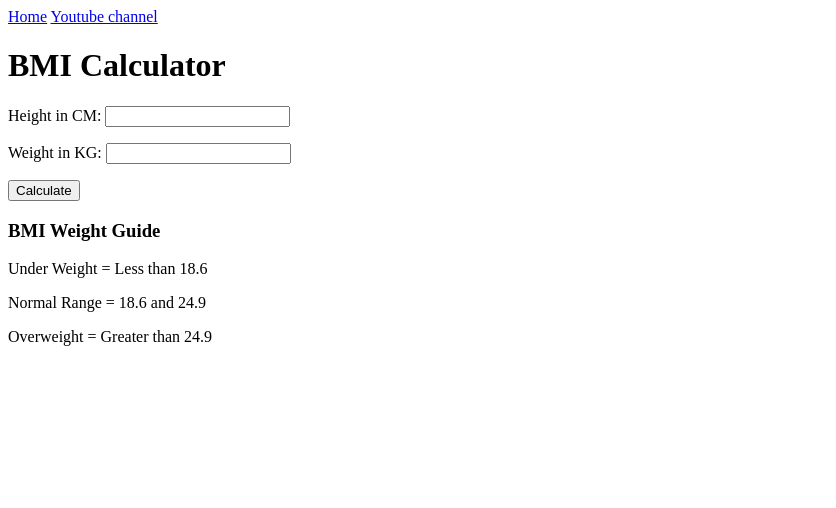
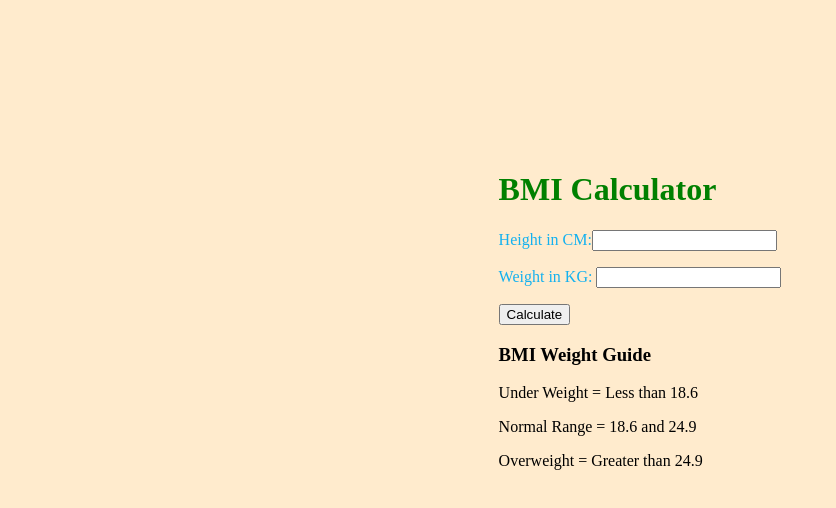
Before and after one commit to Deepakkr2003/PROJECT, a plain HTML site: page BMI/index.html in a window 1280 px wide. Shown: the whole page, without its empty margins (0-836 px from the left). Drawn offline with Linux system fonts and the light colour scheme.

Commit message:
first commit

```diff
--- a/BMI/index.html
+++ b/BMI/index.html
@@ -7,17 +7,15 @@
     <link rel="stylesheet" href="../bmi.css"/>
     <title>BMI Calculator</title>
 </head>
-<body>
-    <nav>
-        <a href="/" aria-current="page">Home</a>
-        <a target="_blank" href="https://www.youtube.com/@chaiaurcode">Youtube channel</a>
-    </nav>
+<body style="background-color: blanchedalmond;">
+
+    <div style="display: flex; justify-content: center; align-items: center; margin-top: 150px;">
         <div class="container">
-        <h1>BMI Calculator</h1>
+            <h1 style="color:green;">BMI Calculator</h1>
             <form>
-            <p><label>Height in CM: </label><input type="text"
-            id="height"/></p>
-            <p><label>Weight in KG: </label><input type="text"
+                <p><label style="color: rgb(20, 177, 239);">Height in CM:</label><input type="text" id="height"/></p>
+
+                <p><label style="color: rgb(20, 177, 239);">Weight in KG: </label><input type="text"
                 id="weight"/></p>
                 <button>Calculate</button>
                 <div id="results"></div>
@@ -29,6 +27,7 @@
                 </div>
             </form>
         </div>
+    </div>
 </body>
 <script src="bmi.js"></script>
 </html>
--- a/DigitalClock/digitalclock.js
+++ b/DigitalClock/digitalclock.js
@@ -1,4 +1,5 @@
 const clock=document.getElementById('clock')
+
 // const clock = document.queryselector('#clock')
 
 
```
Also changed, not shown: DigitalClock/index.html (+2 -4 lines), GuessANumber/index.html (+1 -4 lines), Unlimited colour/index.html (+8 -7 lines), colorchanger/index.html (+1 -6 lines), keyboard Check/index.html (+2 -4 lines). Lines whose indentation alone changed are shown as unchanged.
